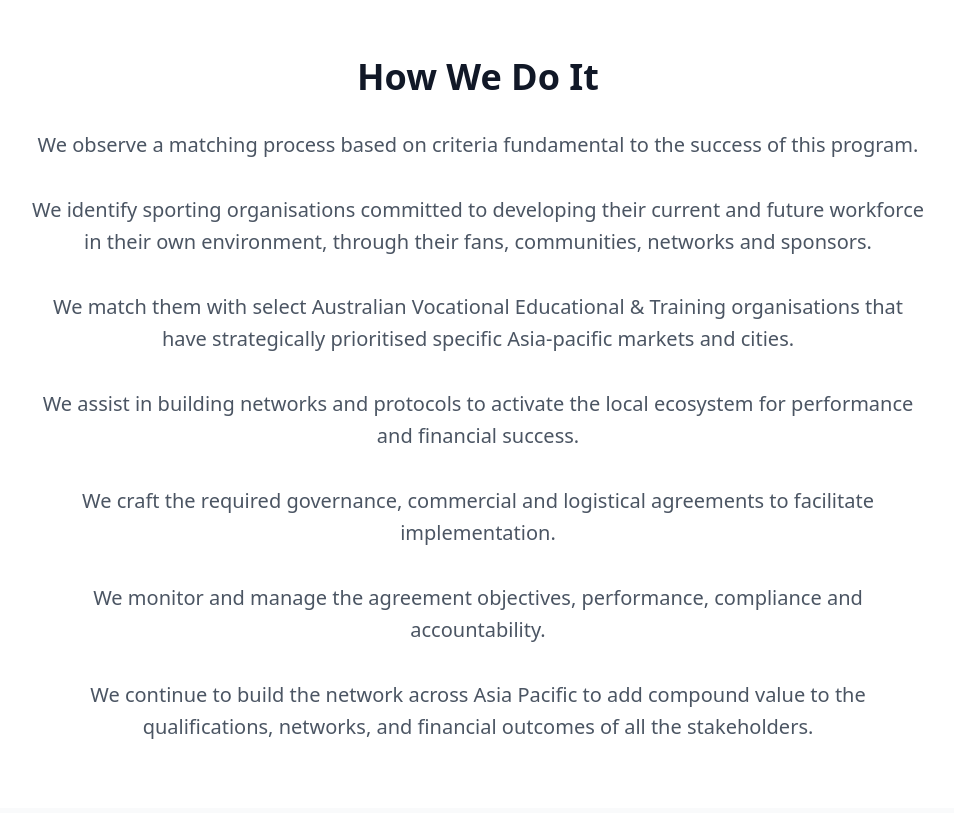
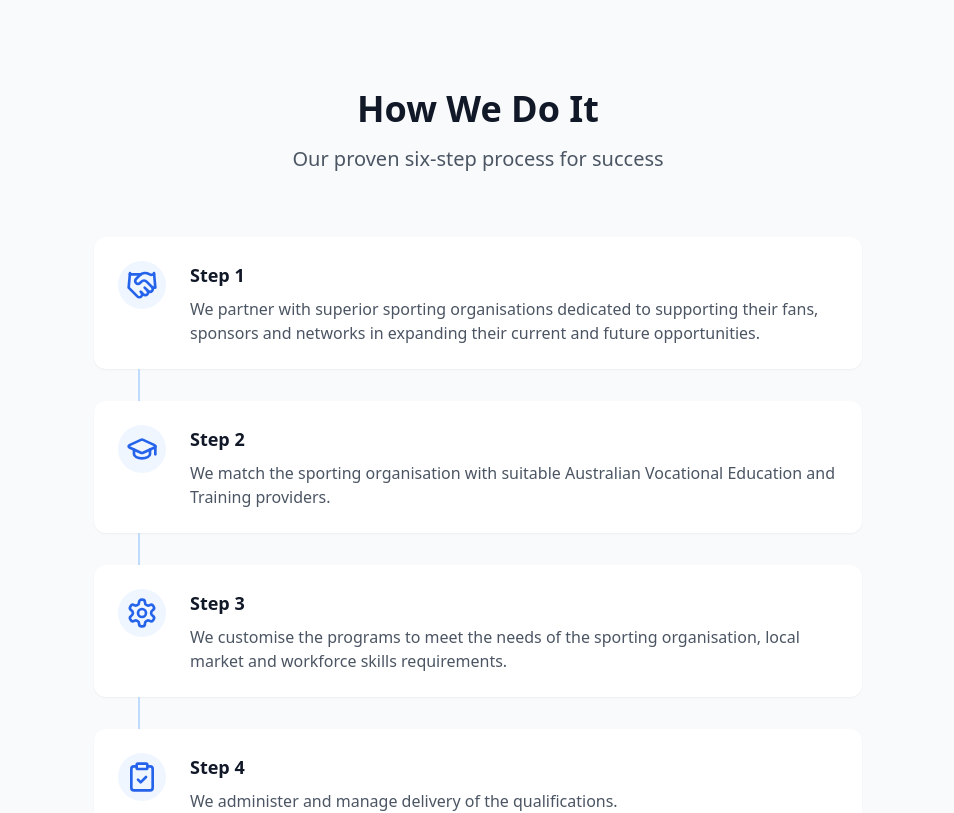
Before and after one commit to sameerbulakh/apac, a React (Vite) app: page / in a window 1280 px wide. Shown: the part 1920-2733 px from the top of the page, without its empty margins (162-1116 px from the left). Built offline with nearby package versions, Linux system fonts and the light colour scheme.

Commit message:
Remove old How We Do It section from WhatWeDo component

```diff
--- a/src/components/WhatWeDo.tsx
+++ b/src/components/WhatWeDo.tsx
@@ -26,8 +26,6 @@ const WhatWeDo = () => {
   ];
 
   return (
-    <>
-      {/* What We Do Section */}
     <section id="what-we-do" className="py-24 bg-white">
       <div className="max-w-7xl mx-auto px-4 sm:px-6 lg:px-8">
         <div className="text-center">
@@ -52,43 +50,6 @@ const WhatWeDo = () => {
         </div>
       </div>
     </section>
-
-      {/* How We Do It Section */}
-      <section className="bg-white py-16" id="how-we-do-it">
-        <div className="max-w-7xl mx-auto px-4 sm:px-6 lg:px-8">
-          <h2 className="text-4xl font-bold text-gray-900 text-center mb-8">
-            How We Do It
-          </h2>
-          <div className="text-xl text-gray-600 max-w-4xl mx-auto text-center leading-relaxed space-y-8">
-            <p>
-              We observe a matching process based on criteria fundamental to the success of this program.
-            </p>
-            <p>
-              We identify sporting organisations committed to developing their current and future workforce in their
-              own environment, through their fans, communities, networks and sponsors.
-            </p>
-            <p>
-              We match them with select Australian Vocational Educational & Training organisations that have
-              strategically prioritised specific Asia-pacific markets and cities.
-            </p>
-            <p>
-              We assist in building networks and protocols to activate the local ecosystem for performance and
-              financial success.
-            </p>
-            <p>
-              We craft the required governance, commercial and logistical agreements to facilitate implementation.
-            </p>
-            <p>
-              We monitor and manage the agreement objectives, performance, compliance and accountability.
-            </p>
-            <p>
-              We continue to build the network across Asia Pacific to add compound value to the qualifications,
-              networks, and financial outcomes of all the stakeholders.
-            </p>
-          </div>
-        </div>
-      </section>
-    </>
   );
 };
 
```
Lines whose indentation alone changed are shown as unchanged.
